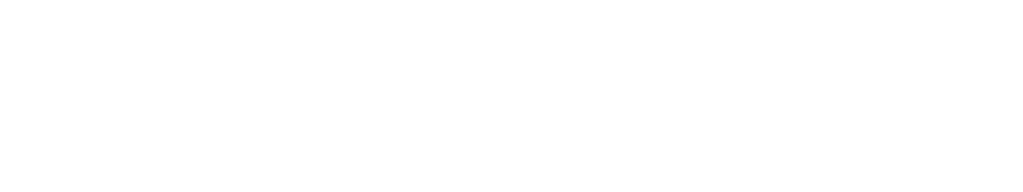
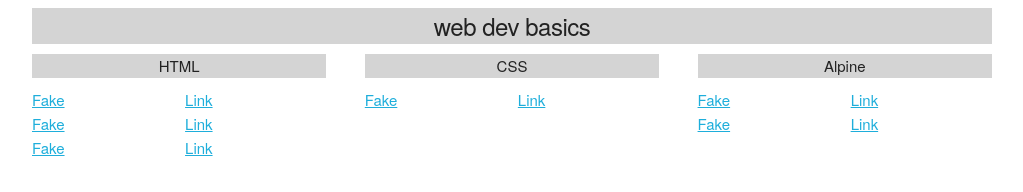
Before and after one commit to DevaPalasingam/web-dev-basics, a plain HTML site: page index.html in a window 1280 px wide. Shown: the whole page, without its empty margins (128-1151 px from the left). Drawn offline with Linux system fonts and the light colour scheme.

Commit message:
landing page

```diff
--- a/index.html
+++ b/index.html
@@ -8,9 +8,47 @@
       type="text/css"
       href="/externalAssets/skeleton.css"
     />
+    <link rel="stylesheet" type="text/css" href="/styles.css" />
     <title>Web Dev Basics</title>
   </head>
   <body>
-    <h1 x-data="{ message: 'I ❤️ Alpine' }" x-text="message"></h1>
+    <div class="container">
+      <h5 class="gray-box">web dev basics</h5>
+      <div class="row">
+        <div class="four columns">
+          <h6 class="gray-box">HTML</h6>
+          <div class="row">
+            <a href="/index.html" class="six columns gray-hover">Fake</a>
+            <a href="/index.html" class="six columns gray-hover">Link</a>
+          </div>
+          <div class="row">
+            <a href="/index.html" class="six columns gray-hover">Fake</a>
+            <a href="/index.html" class="six columns gray-hover">Link</a>
+          </div>
+          <div class="row">
+            <a href="/index.html" class="six columns gray-hover">Fake</a>
+            <a href="/index.html" class="six columns gray-hover">Link</a>
+          </div>
+        </div>
+        <div class="four columns">
+          <h6 class="gray-box">CSS</h6>
+          <div class="row">
+            <a href="/index.html" class="six columns gray-hover">Fake</a>
+            <a href="/index.html" class="six columns gray-hover">Link</a>
+          </div>
+        </div>
+        <div class="four columns">
+          <h6 class="center gray-box">Alpine</h6>
+          <div class="row">
+            <a href="/index.html" class="six columns gray-hover">Fake</a>
+            <a href="/index.html" class="six columns gray-hover">Link</a>
+          </div>
+          <div class="row">
+            <a href="/index.html" class="six columns gray-hover">Fake</a>
+            <a href="/index.html" class="six columns gray-hover">Link</a>
+          </div>
+        </div>
+      </div>
+    </div>
   </body>
 </html>
--- /dev/null
+++ b/styles.css
@@ -0,0 +1,9 @@
+.gray-box {
+  text-align: center;
+  background-color: #d4d4d4;
+  margin-bottom: 1rem;
+}
+a.gray-hover:hover {
+  background-color: #d4d4d4;
+  color: #663399;
+}
```
Also changed, not shown: 1 other file.
